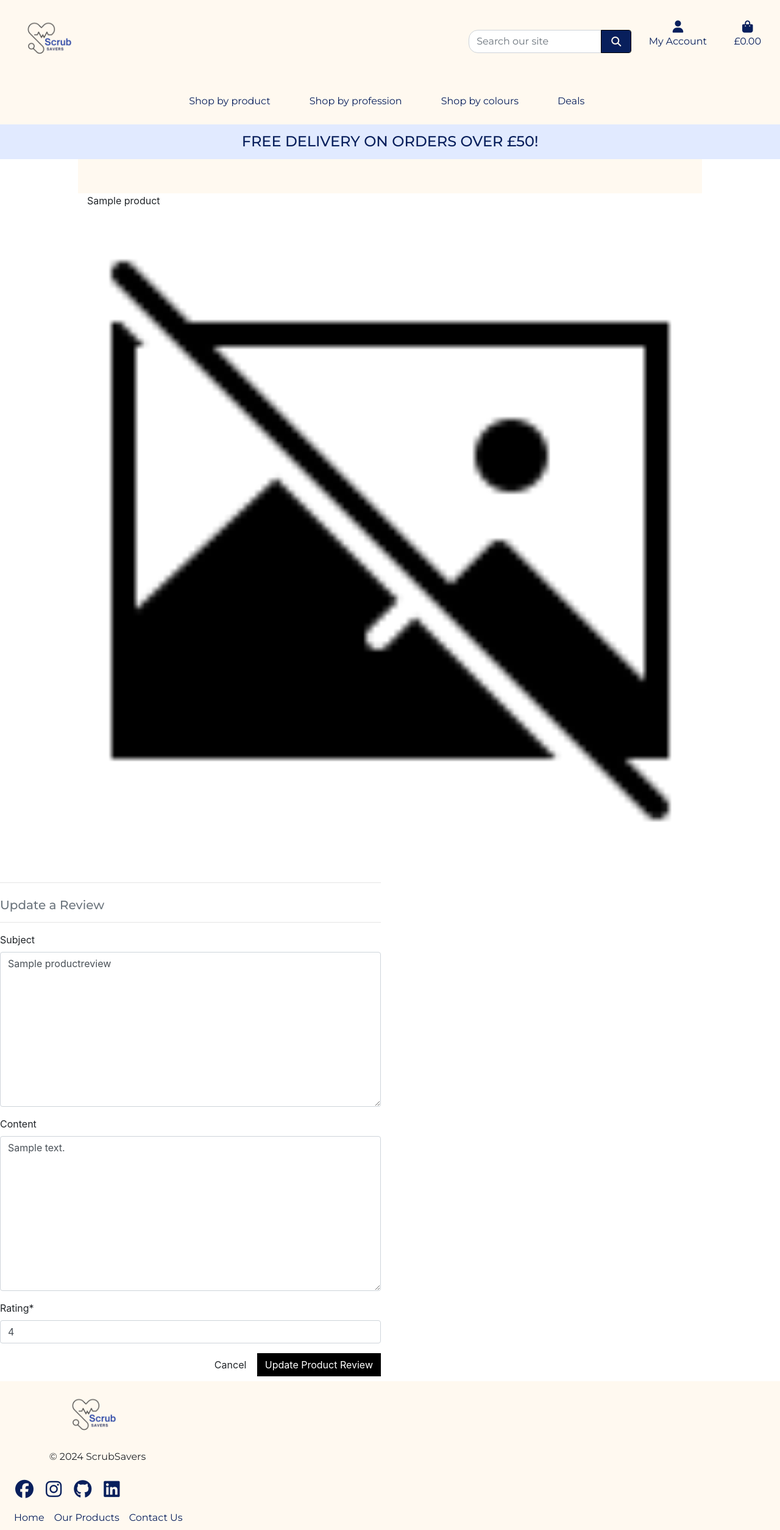
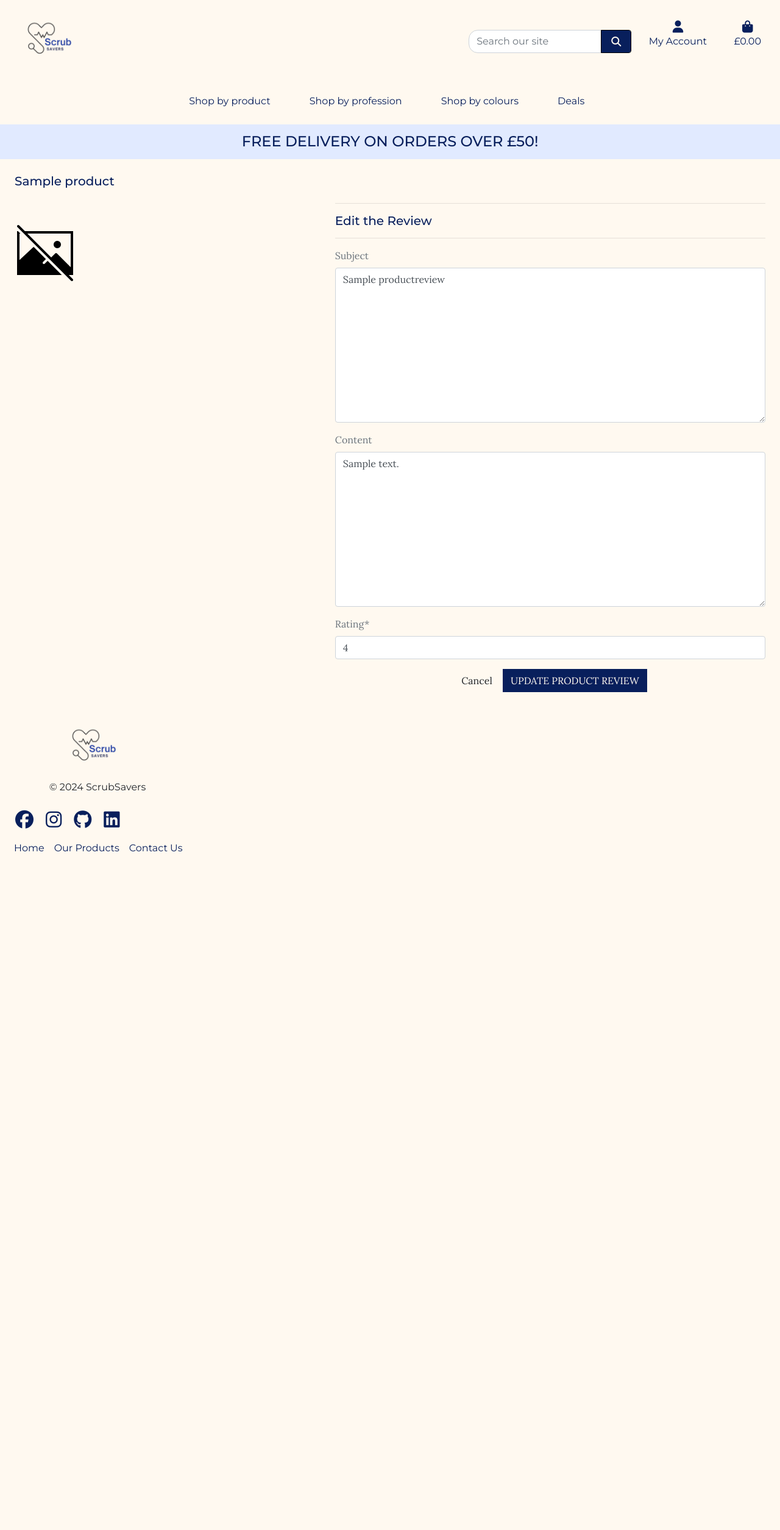
Before and after one commit to mikavir/scrub-savers, a Django app: page /reviews/edit_review/1/1/ in a window 1280 px wide. Shown: the whole page at 61% size. After the commit the page ends 1397 px from the top, so only its background shows below. Run offline with Django 5.2, Linux system fonts and the light colour scheme; a user stored in the database is signed in; tables that the repository leaves empty hold one stand-in row (values such as "Sample post"); parts of the project's set-up code (start-up, migrations or seed data) failed here and were passed over; some libraries are stand-ins or nearby versions.

Commit message:
Add design to edit review page

```diff
--- a/reviews/templates/reviews/edit_review.html
+++ b/reviews/templates/reviews/edit_review.html
@@ -2,58 +2,59 @@
 {% load static %}
 
 {% block page_header %}
-    <div class="container header-container">
-        <div class="row">
-            <div class="col"></div>
-        </div>
-    </div>
+
 {% endblock %}
 
 {% block content %}
-    <div class="overlay"></div>
-    <div class="container">
+
+<div class="container-fluid bg-cream p-4">
     <div class="row">
         <div class="col">
-                {{product.name}}
+            <h5 class="text-blue">{{product.name}}</h5>
         </div>
     </div>
     <div class="row">
-            <div class="col">
-                <div class="image-container my-5">
+        <div class="col-12 col-md-5">
+            <div class="my-5">
                 {% if 'noimage' not in product.image.url %}
                 <a href="{% url 'product_detail' product.id %}">
-                        <img class="card-img-top img-fluid" src="{{ product.image.url }}" alt="{{ product.name }}">
+                    <img class="img-fluid" src="{{ product.image.url }}" alt="{{ product.name }}">
                 </a>
                 {% else %}
                 <a href="{% url 'product_detail' product.id %}">
-                        <img class="card-img-top img-fluid" src="{% static 'images/noimage.png' %}" alt="{{ product.name }}">
+                    <img class="img-fluid" src="{% static 'images/noimage.png' %}" alt="{{ product.name }}">
                 </a>
                 {% endif %}
             </div>
         </div>
-
-            </div>
-        </div>
+        <div class="col-12 col-md-7">
             <div class="row">
-            <div class="col-12 col-md-6">
+                <div class="col-12">
                     <hr>
-                <h2 class="logo-font mb-4"></h2>
-                <h5 class="text-muted">Update a Review</h5>
+                    <h5 class="text-blue">Edit the Review</h5>
                     <hr>
                 </div>
             </div>
 
             <div class="row">
-            <div class="col-12 col-md-6">
-                <form method="POST" action="{% url 'edit_review'  product.id review.id %}" class="form mb-2">
+                <div class="col-12">
+                    <form method="POST" action="{% url 'edit_review'  product.id review.id %}" class="form mb-2 text-secondary">
                         {% csrf_token %}
                         {{ form | crispy }}
-                    <div class="text-right">
-                        <a class="btn btn-outline-black rounded-0" href="{% url 'product_detail' product.id %}">Cancel</a>
-                        <button class="btn btn-black rounded-0" type="submit">Update Product Review</button>
+                        <div class="text-center">
+                            <a class="btn btn-outline-black rounded-0"
+                                href="{% url 'product_detail' product.id %}">Cancel</a>
+                            <button class="btn btn-blue text-uppercase rounded-0" type="submit">Update Product Review</button>
                         </div>
                     </form>
                 </div>
             </div>
         </div>
+
+
+    </div>
+
+
+</div>
+
 {% endblock %}
```
Lines whose indentation alone changed are shown as unchanged.
